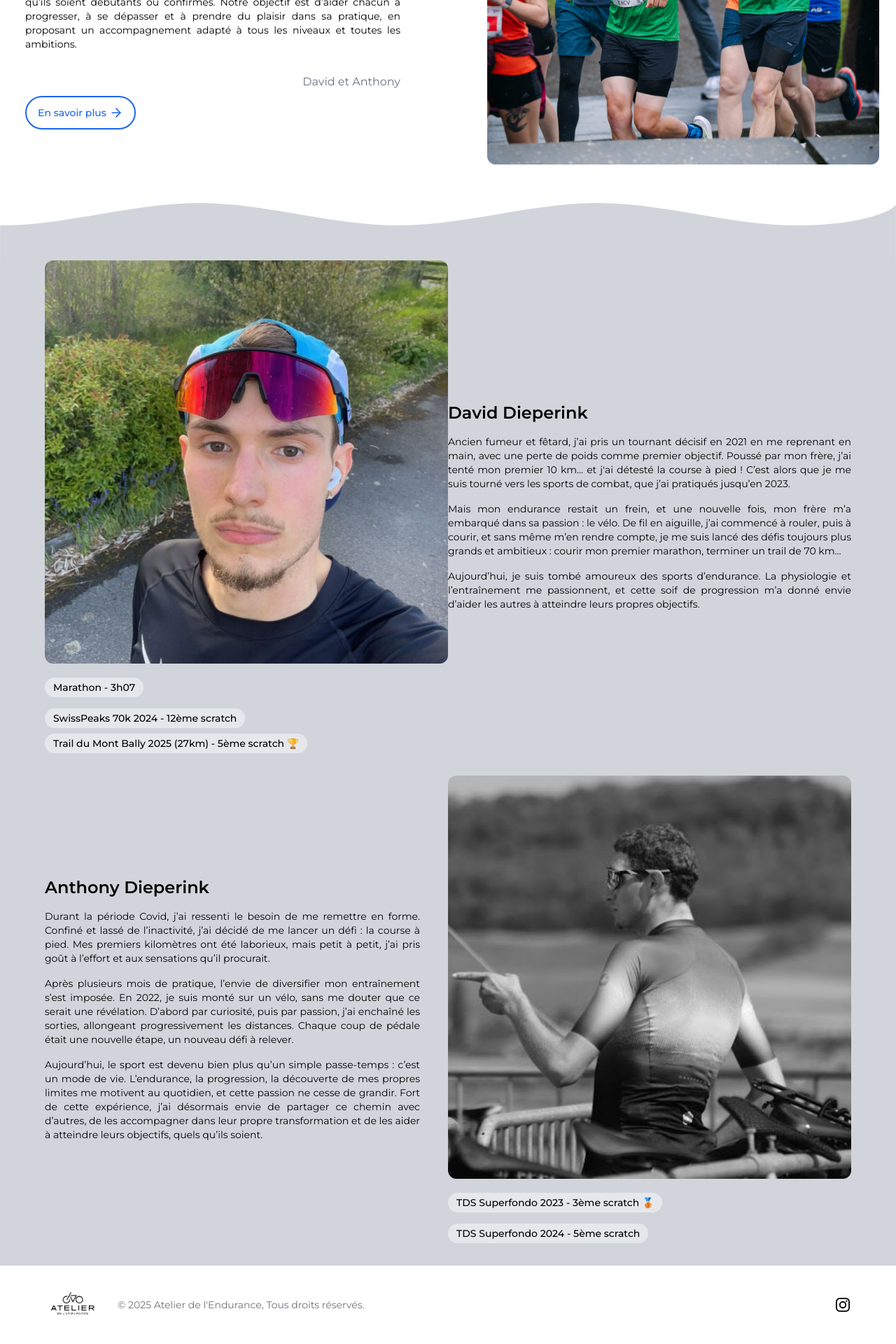
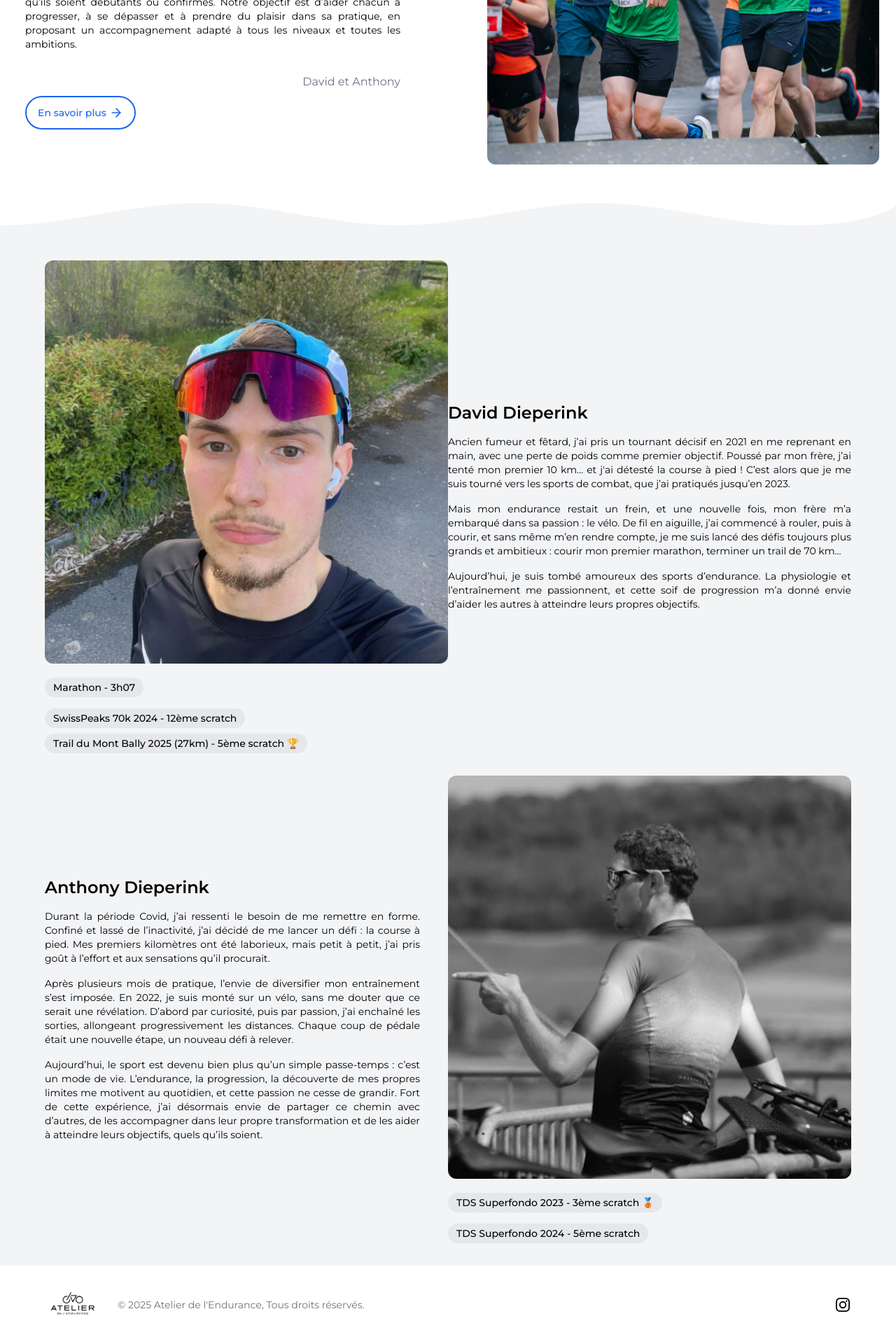
Before and after one commit to dieperid/atelier-endurance, a Jekyll site: the page built from src/index.html, in a window 1280 px wide. Shown: the part 1286-3206 px from the top of the page at 70% size. Built offline with Jekyll 4.4.1, drawn with Linux system fonts in a browser that asks for light colours; nearby versions of some CDN libraries; some web fonts are replaced.

Commit message:
style: updated color

```diff
--- a/src/index.html
+++ b/src/index.html
@@ -79,11 +79,11 @@ nav_active: index
     <svg viewBox="0 0 1440 100" fill="none" xmlns="http://www.w3.org/2000/svg">
         <path
             d="M0 43.9999C106.667 43.9999 213.333 7.99994 320 7.99994C426.667 7.99994 533.333 43.9999 640 43.9999C746.667 43.9999 853.333 7.99994 960 7.99994C1066.67 7.99994 1173.33 43.9999 1280 43.9999C1386.67 43.9999 1440 19.0266 1440 9.01329V100H0V43.9999Z"
-            class="fill-current text-gray-300"></path>
+            class="fill-current text-gray-100"></path>
     </svg>
 </div>
 
-<div class="bg-gray-300 w-full pb-8">
+<div class="bg-gray-100 w-full pb-8">
     <div
         class="box-border flex flex-col mx-auto justify-center mb-4 lg:mb-8 lg:flex-row max-w-7xl items-center px-8 xl:px-5">
         <!-- Image -->
@@ -92,17 +92,17 @@ nav_active: index
             <img src="{{'assets/img/David.jpg' | relative_url}}" class="xl:max-w-lg rounded-xl" />
             <div class="pt-5 justify-start lg:w-96 space-y-2">
                 <span
-                    class="inline-flex items-center bg-gray-200 px-3 py-1 rounded-full text-xs lg:text-sm font-medium">
+                    class="inline-flex items-center bg-gray-200 px-3 py-1 rounded-full text-xs md:text-sm font-medium">
                     Marathon - 3h07
                 </span>
                 <span
-                    class="inline-flex items-center bg-gray-200 px-3 py-1 rounded-full text-xs lg:text-sm font-medium">
+                    class="inline-flex items-center bg-gray-200 px-3 py-1 rounded-full text-xs md:text-sm font-medium">
                     <a target="_blank" href="https://www.ultratiming.live/en/evenement/spt-2024/epreuve/70/resultats">
                         SwissPeaks 70k 2024 - 12ème scratch
                     </a>
                 </span>
                 <span
-                    class="inline-flex items-center bg-gray-200 px-3 py-1 rounded-full text-xs lg:text-sm font-medium">
+                    class="inline-flex items-center bg-gray-200 px-3 py-1 rounded-full text-xs md:text-sm font-medium">
                     Trail du Mont Bally 2025 (27km) - 5ème scratch 🏆
                 </span>
             </div>
@@ -166,14 +166,14 @@ nav_active: index
             <img src="{{'assets/img/Anthony.jpeg' | relative_url}}" class="xl:max-w-lg rounded-xl justify-end" />
             <div class="pt-5 justify-end lg:w-96 space-y-2">
                 <span
-                    class="inline-flex items-center bg-gray-200 px-3 py-1 rounded-full text-xs lg:text-sm font-medium">
+                    class="inline-flex items-center bg-gray-200 px-3 py-1 rounded-full text-xs sm:text-sm font-medium">
                     <a href="https://www.mso.swiss/events/1777-tour-des-stations/results?type=SCRATCH&typeId=11765"
                         target="_blank">
                         TDS Superfondo 2023 - 3ème scratch 🥉
                     </a>
                 </span>
                 <span
-                    class="inline-flex items-center bg-gray-200 px-3 py-1 rounded-full text-xs lg:text-sm font-medium">
+                    class="inline-flex items-center bg-gray-200 px-3 py-1 rounded-full text-xs sm:text-sm font-medium">
                     <a href="https://www.mso.swiss/events/2187-tour-des-stations/results?type=SCRATCH&typeId=13256"
                         target="_blank">
                         TDS Superfondo 2024 - 5ème scratch
```
